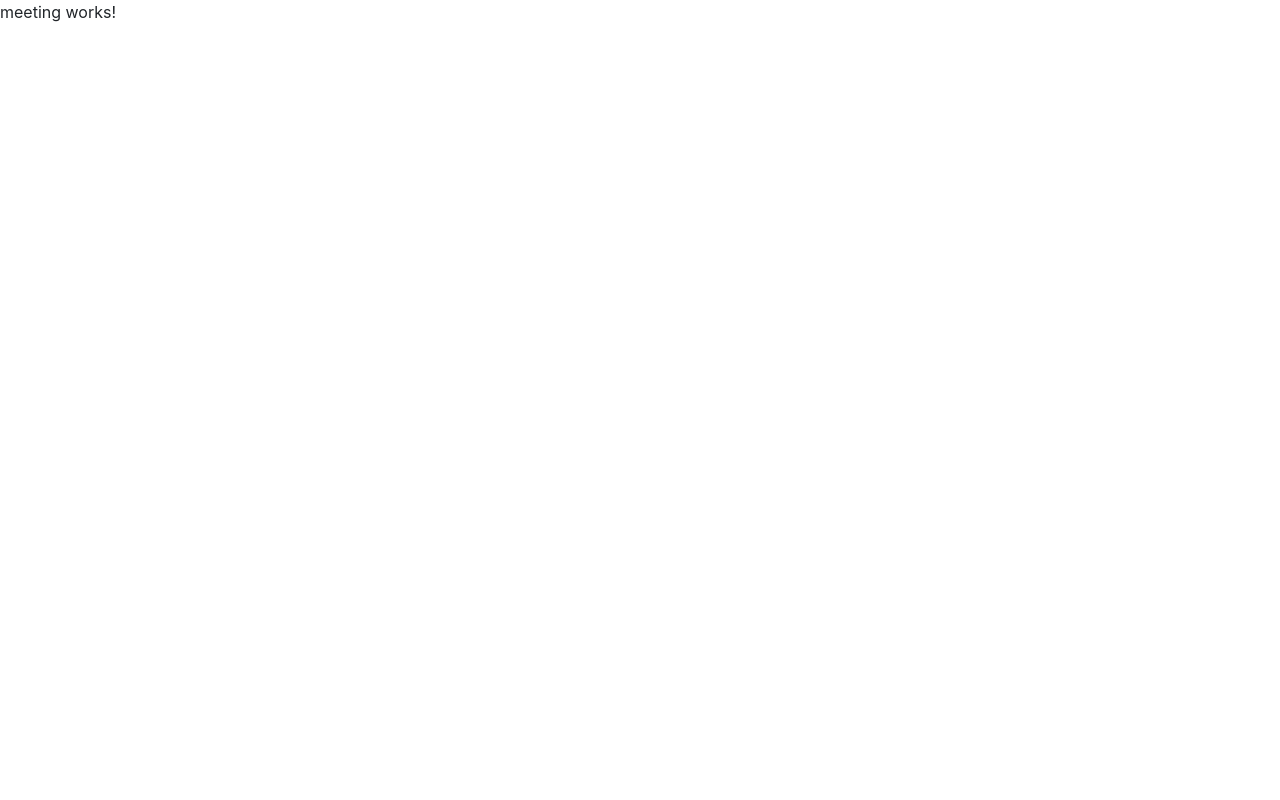
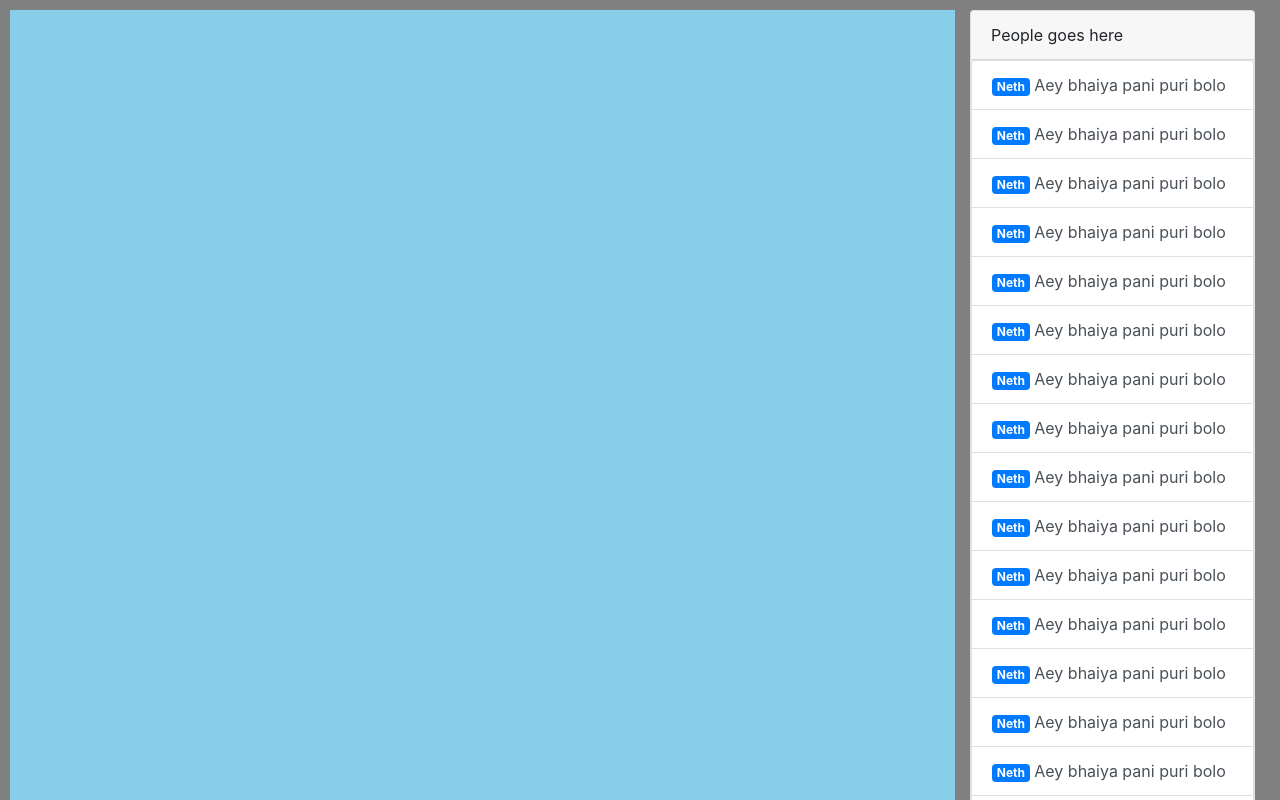
Before and after one commit to nithinsethu/vidcon-final, an Angular app: page /meeting in a window 1280 px wide. Shown: the top 800 px of the page. Built offline with nearby package versions, Linux system fonts and the light colour scheme.

Commit message:
Added meeting layout

```diff
--- a/src/app/meeting/controls/chat/chat.component.css
+++ b/src/app/meeting/controls/chat/chat.component.css
@@ -0,0 +1,13 @@
+.chat-container {
+  max-height: 800px;
+  background-color: lightgray;
+  overflow-y: scroll;
+}
+
+.container-fluid {
+  max-width: 1200px;
+}
+
+/* .message-area:nth-child(even) {
+  background-color: lightgreen;
+} */
--- a/src/app/meeting/controls/chat/chat.component.html
+++ b/src/app/meeting/controls/chat/chat.component.html
@@ -1 +1,26 @@
-<p>chat works!</p>
+<div class="container-fluid">
+
+  <div class="card card-default">
+    <div class="card-header">People goes here</div>
+
+    <!-- <div class="card-body chat-container">
+      <ul class="list-group list-group-flush" *ngFor="let message of messages">
+        <li class="list-group-item">{{ message }}</li>
+      </ul>
+    </div> -->
+
+    <div class="list-group chat-container">
+
+        <a class="list-group-item list-group-item-action"  *ngFor="let message of messages">
+          <span class="badge badge-primary">Neth</span> {{ message }}
+        </a>
+
+    </div>
+
+    <div class="card-footer">
+      <input placeholder="Type a message...">
+      <button class="btn btn-primary">Send</button>
+    </div>
+  </div>
+
+</div>
--- a/src/app/meeting/controls/chat/chat.component.ts
+++ b/src/app/meeting/controls/chat/chat.component.ts
@@ -7,7 +7,12 @@ import { Component, OnInit } from '@angular/core';
 })
 export class ChatComponent implements OnInit {
 
-  constructor() { }
+  messages: string[] = [];
+
+  constructor() {
+    for (let i = 0; i < 100; ++i)
+      this.messages.push("Aey bhaiya pani puri bolo");
+  }
 
   ngOnInit(): void {
   }
--- a/src/app/meeting/controls/controls.component.css
+++ b/src/app/meeting/controls/controls.component.css
@@ -0,0 +1,15 @@
+.grid {
+  display: grid;
+  grid-template-columns: 75% 25%;
+  grid-auto-rows: minmax(800px, auto);
+  margin: 10px;
+
+}
+
+.video {
+  background-color: skyblue;
+}
+/*
+.chat {
+  background-color: ;
+} */
--- a/src/app/meeting/controls/controls.component.html
+++ b/src/app/meeting/controls/controls.component.html
@@ -1 +1,9 @@
-<p>controls works!</p>
+<div class="grid">
+  <div class="video">
+
+  </div>
+
+  <div class="chat">
+    <app-chat></app-chat>
+  </div>
+</div>
--- a/src/app/meeting/meeting.component.html
+++ b/src/app/meeting/meeting.component.html
@@ -1 +1 @@
-<p>meeting works!</p>
+<app-controls></app-controls>
--- a/src/styles.css
+++ b/src/styles.css
@@ -1,2 +1,7 @@
 /* You can add global styles to this file, and also import other style files */
-@import "~bootstrap/dist/css/bootstrap.css"
+@import "~bootstrap/dist/css/bootstrap.css";
+
+body {
+  height: 800px;
+  background-color: gray;
+}
```
